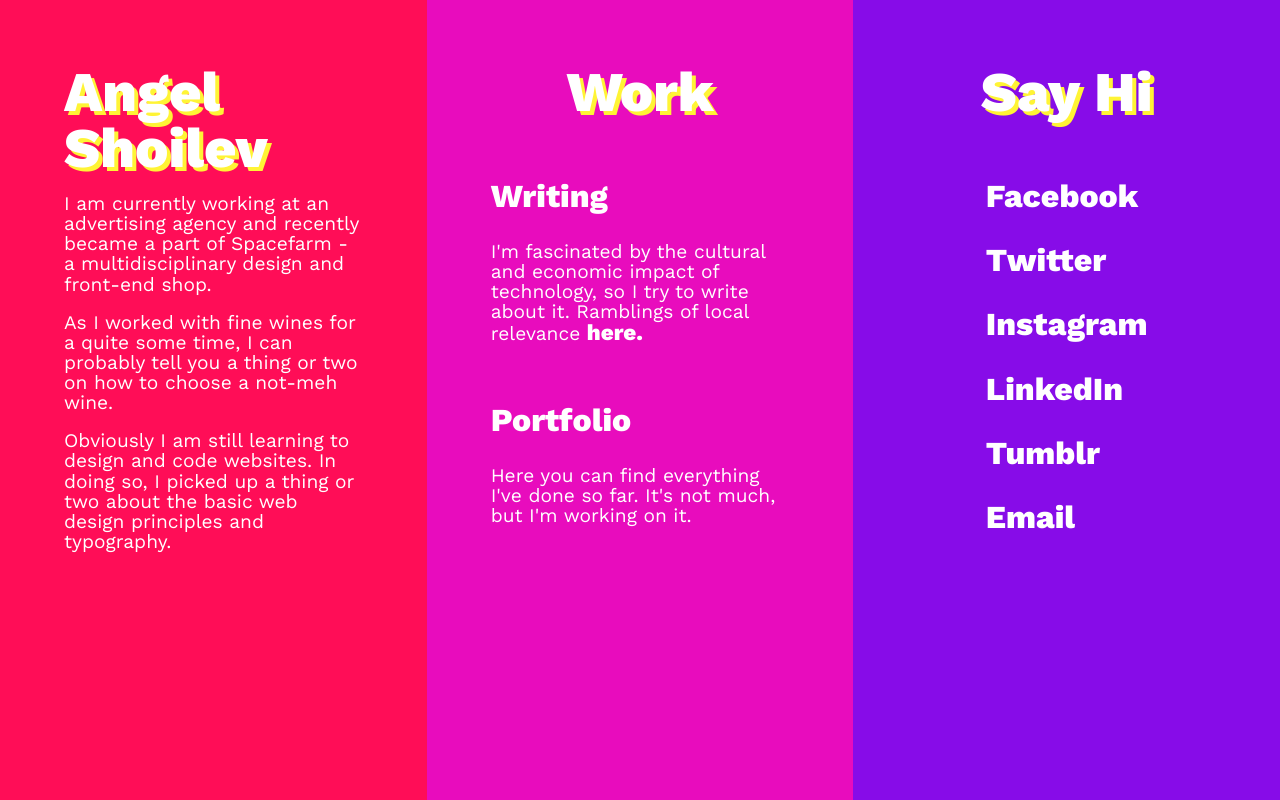
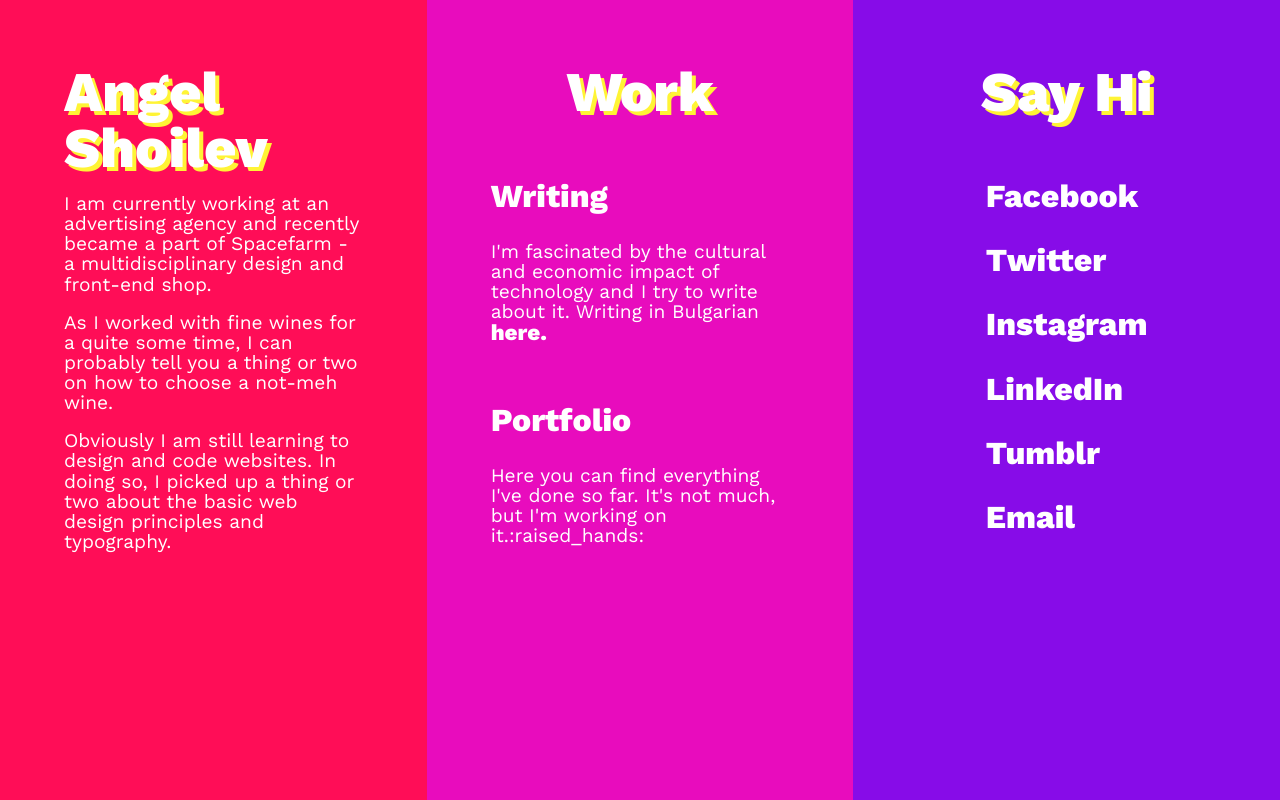
Before and after one commit to ashoilev/shoilev, a plain HTML site: page index.html in a window 1280 px wide. Drawn offline with nearby package versions, Linux system fonts and the light colour scheme.

Commit message:
Addes an Emoji
Test.

```diff
--- a/index.html
+++ b/index.html
@@ -19,9 +19,9 @@
     <h2>Work</h2>
       <ul>
         <li class="portfolio-links"><a href="https://medium.com/@shoilev/" target="_blank">Writing</a></li>
-        <p class="portfolio-p">I'm fascinated by the cultural and economic impact of technology, so I try to write about it. Ramblings of local relevance <a class="bulgarian-link" href="http://shoilev.com/" target+ "_blank"><strong>here.</strong></a></p>
+        <p class="portfolio-p">I'm fascinated by the cultural and economic impact of technology and I try to write about it. Writing in Bulgarian <a class="bulgarian-link" href="http://shoilev.com/" target+ "_blank"><strong>here.</strong></a></p>
         <li class="portfolio-links"><a href="https://www.behance.net/angelshoilev" target="_blank">Portfolio</a></li>
-        <p class="portfolio-p">Here you can find everything I've done so far. It's not much, but I'm working on it.</p>
+        <p class="portfolio-p">Here you can find everything I've done so far. It's not much, but I'm working on it.:raised_hands:</p>
       </ul>
   </div>
   <div class="contact">
```
